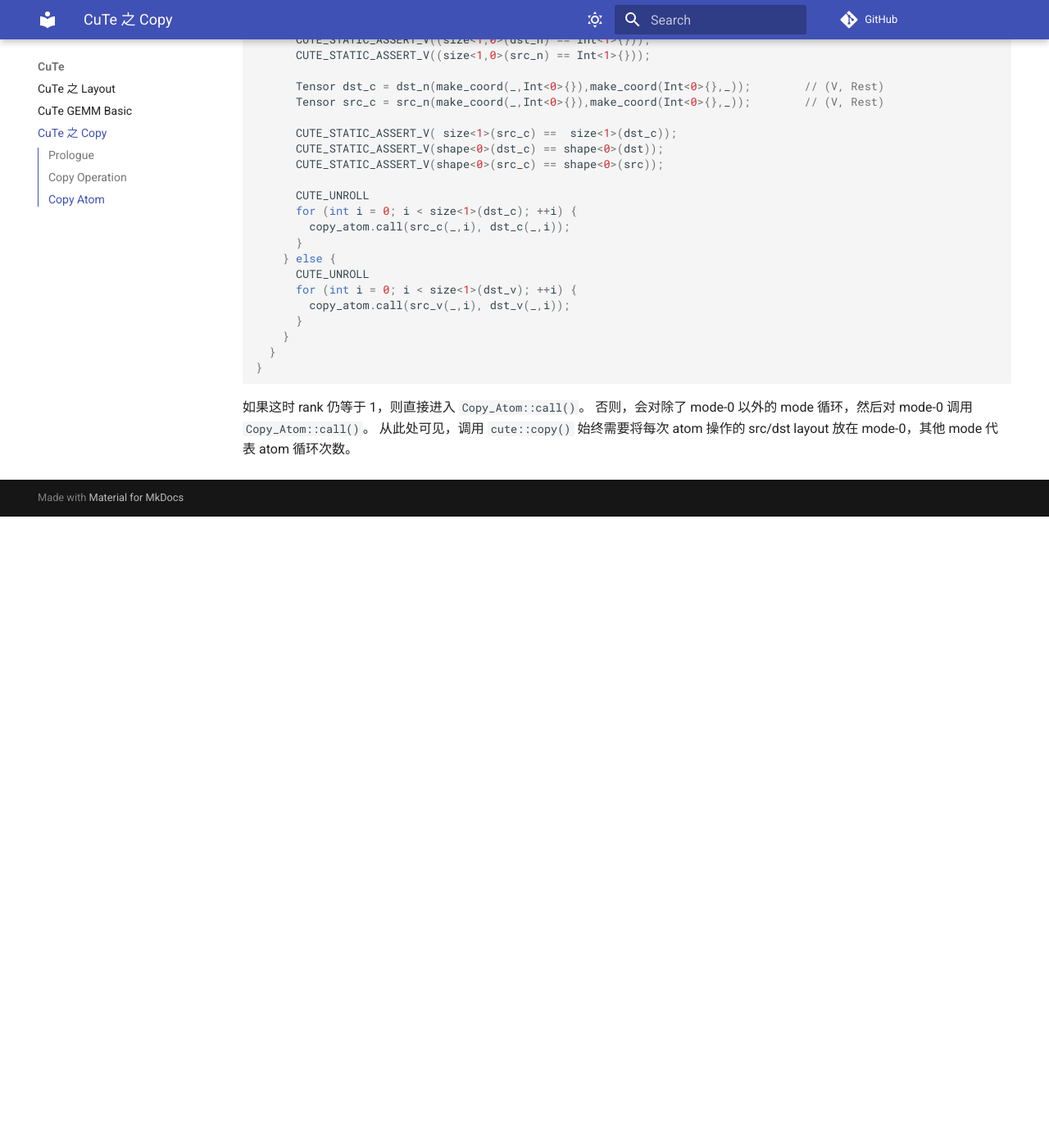
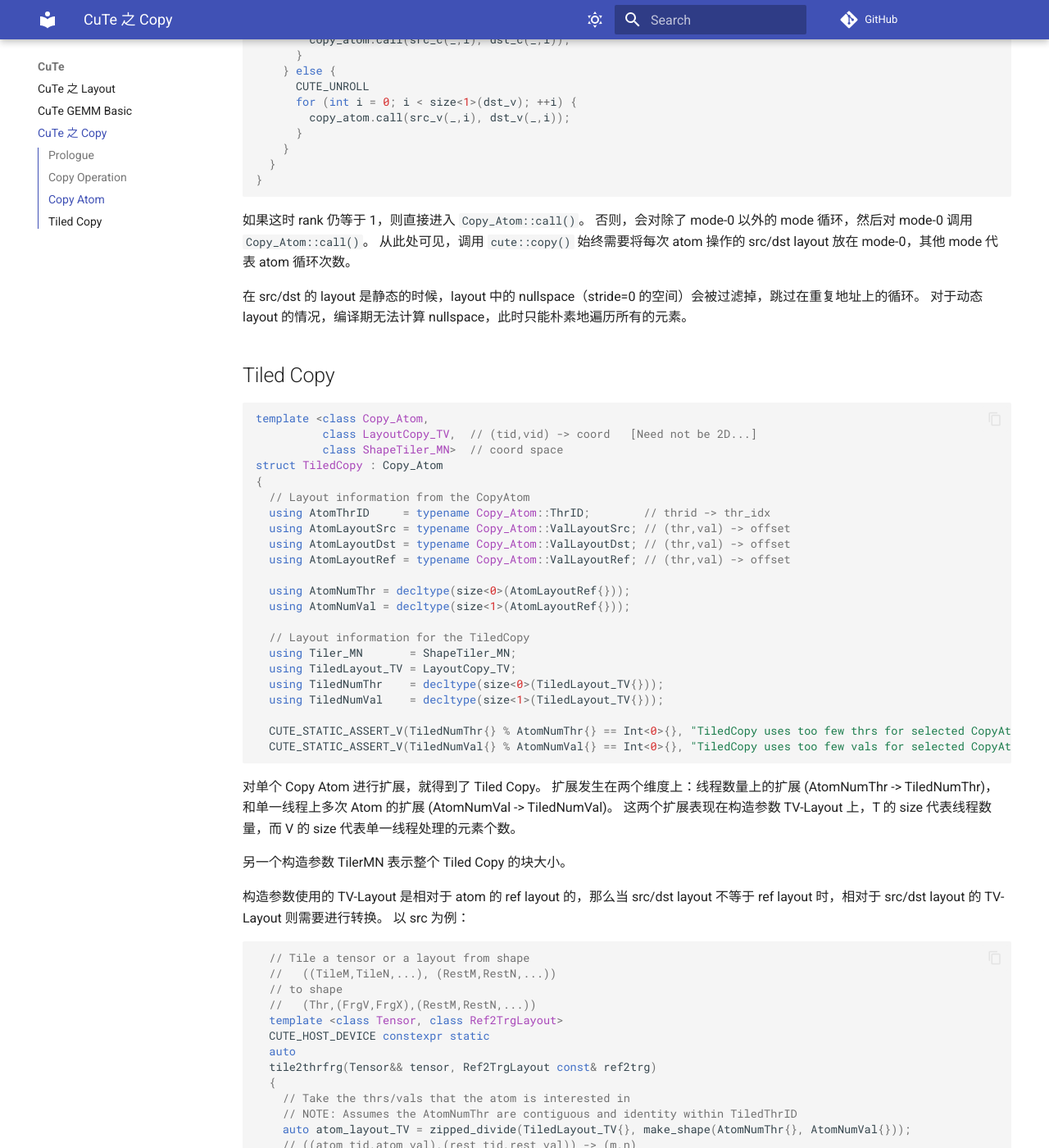
Before and after one commit to onjackay/notes, an MkDocs documentation site: the page built from docs/cute/cute-copy.md, in a window 1280 px wide and 1400 px high, scrolled down 4113 px. Shown: the whole window at 82% size. Built offline with MkDocs 1.6.1 and Material for MkDocs 9.7.7, drawn with Linux system fonts in a browser that asks for light colours; comment, search, counter and statistics services are not loaded; before the commit the page ends 4743 px from its top, so only the background shows below that; some of the changed text lies outside the part shown.

Commit message:
Update cute-copy

````diff
--- a/docs/cute/cute-copy.md
+++ b/docs/cute/cute-copy.md
@@ -173,6 +173,7 @@ copy_unpack(AnyCPYTraits            const&,
 否则，调用 `copy(*this, tensor<0>(src), tensor<0>(dst))`，去掉最外层的 1-rank shape 后回到 `copy.hpp` 中的自由函数：
 
 ```cpp
+// cute/algorithm/copy.hpp
 template <class... CopyArgs,
           class SrcEngine, class SrcLayout,
           class DstEngine, class DstLayout>
@@ -192,26 +193,13 @@ copy(Copy_Atom<CopyArgs...>       const& copy_atom,
     Tensor dst_v = group_modes<1,R>(dst);
 
     if constexpr (is_static<decltype(shape(src_v))>::value && is_static<decltype(shape(dst_v))>::value) {
-      CUTE_STATIC_ASSERT_V(size<1>(src_v) == size<1>(dst_v));
-
       // AutoFilter on the Rest-mode
       auto dst_null = nullspace(layout<1>(dst_v));
 
       Tensor dst_n = zipped_divide(dst_v, make_tile(shape<0>(dst_v), dst_null));  // ((V, NLL), (_1, Rest))
       Tensor src_n = zipped_divide(src_v, make_tile(shape<0>(src_v), dst_null));  // ((V, NLL), (_1, Rest))
-
-      CUTE_STATIC_ASSERT_V(size<1>(src_n) == size<1>(dst_n));
-      CUTE_STATIC_ASSERT_V((cosize<0,1>(dst_n.layout()) == Int<1>{}), "Nullspace definition error");
-      CUTE_STATIC_ASSERT_V((cosize<0,1>(src_n.layout()) == Int<1>{}), "Error: Ambiguous scatter detected in copy");
-      CUTE_STATIC_ASSERT_V((size<1,0>(dst_n) == Int<1>{}));
-      CUTE_STATIC_ASSERT_V((size<1,0>(src_n) == Int<1>{}));
-
       Tensor dst_c = dst_n(make_coord(_,Int<0>{}),make_coord(Int<0>{},_));        // (V, Rest)
       Tensor src_c = src_n(make_coord(_,Int<0>{}),make_coord(Int<0>{},_));        // (V, Rest)
-
-      CUTE_STATIC_ASSERT_V( size<1>(src_c) ==  size<1>(dst_c));
-      CUTE_STATIC_ASSERT_V(shape<0>(dst_c) == shape<0>(dst));
-      CUTE_STATIC_ASSERT_V(shape<0>(src_c) == shape<0>(src));
 
       CUTE_UNROLL
       for (int i = 0; i < size<1>(dst_c); ++i) {
@@ -230,3 +218,98 @@ copy(Copy_Atom<CopyArgs...>       const& copy_atom,
 如果这时 rank 仍等于 1，则直接进入 `Copy_Atom::call()`。
 否则，会对除了 mode-0 以外的 mode 循环，然后对 mode-0 调用 `Copy_Atom::call()`。
 从此处可见，调用 `cute::copy()` 始终需要将每次 atom 操作的 src/dst layout 放在 mode-0，其他 mode 代表 atom 循环次数。
+
+在 src/dst 的 layout 是静态的时候，layout 中的 nullspace（stride=0 的空间）会被过滤掉，跳过在重复地址上的循环。
+对于动态 layout 的情况，编译期无法计算 nullspace，此时只能朴素地遍历所有的元素。
+
+## Tiled Copy
+
+```cpp
+template <class Copy_Atom,
+          class LayoutCopy_TV,  // (tid,vid) -> coord   [Need not be 2D...]
+          class ShapeTiler_MN>  // coord space
+struct TiledCopy : Copy_Atom
+{
+  // Layout information from the CopyAtom
+  using AtomThrID     = typename Copy_Atom::ThrID;        // thrid -> thr_idx
+  using AtomLayoutSrc = typename Copy_Atom::ValLayoutSrc; // (thr,val) -> offset
+  using AtomLayoutDst = typename Copy_Atom::ValLayoutDst; // (thr,val) -> offset
+  using AtomLayoutRef = typename Copy_Atom::ValLayoutRef; // (thr,val) -> offset
+
+  using AtomNumThr = decltype(size<0>(AtomLayoutRef{}));
+  using AtomNumVal = decltype(size<1>(AtomLayoutRef{}));
+
+  // Layout information for the TiledCopy
+  using Tiler_MN       = ShapeTiler_MN;
+  using TiledLayout_TV = LayoutCopy_TV;
+  using TiledNumThr    = decltype(size<0>(TiledLayout_TV{}));
+  using TiledNumVal    = decltype(size<1>(TiledLayout_TV{}));
+
+  CUTE_STATIC_ASSERT_V(TiledNumThr{} % AtomNumThr{} == Int<0>{}, "TiledCopy uses too few thrs for selected CopyAtom");
+  CUTE_STATIC_ASSERT_V(TiledNumVal{} % AtomNumVal{} == Int<0>{}, "TiledCopy uses too few vals for selected CopyAtom");
+```
+
+对单个 Copy Atom 进行扩展，就得到了 Tiled Copy。
+扩展发生在两个维度上：线程数量上的扩展 (AtomNumThr -> TiledNumThr)，和单一线程上多次 Atom 的扩展 (AtomNumVal -> TiledNumVal)。
+这两个扩展表现在构造参数 TV-Layout 上，T 的 size 代表线程数量，而 V 的 size 代表单一线程处理的元素个数。
+
+另一个构造参数 TilerMN 表示整个 Tiled Copy 的块大小。
+
+构造参数使用的 TV-Layout 是相对于 atom 的 ref layout 的，那么当 src/dst layout 不等于 ref layout 时，相对于 src/dst layout 的 TV-Layout 则需要进行转换。
+以 src 为例：
+
+```cpp
+  // Tile a tensor or a layout from shape
+  //   ((TileM,TileN,...), (RestM,RestN,...))
+  // to shape
+  //   (Thr,(FrgV,FrgX),(RestM,RestN,...))
+  template <class Tensor, class Ref2TrgLayout>
+  CUTE_HOST_DEVICE constexpr static
+  auto
+  tile2thrfrg(Tensor&& tensor, Ref2TrgLayout const& ref2trg)
+  {
+    // Take the thrs/vals that the atom is interested in
+    // NOTE: Assumes the AtomNumThr are contiguous and identity within TiledThrID
+    auto atom_layout_TV = zipped_divide(TiledLayout_TV{}, make_shape(AtomNumThr{}, AtomNumVal{}));
+    // ((atom_tid,atom_val),(rest_tid,rest_val)) -> (m,n)
+
+    // Transform to the trg layout
+    auto trg_layout_TV = atom_layout_TV.compose(ref2trg, _);
+    // ((trg_tid,trg_val),(rest_tid,rest_val)) -> (m,n)
+
+    // Transform the thrs mode from thrid to thr_idx
+    // NOTE: Assumes the AtomNumThr are contiguous and identity within TiledThrID
+    auto thrval2mn = coalesce(zip(trg_layout_TV), Shape<_1,Shape<_1,_1>>{});
+    // ((trg_tid,rest_tid),(trg_val,rest_val)) -> (m,n)
+
+    /// ==================
+
+    // Transform the tile mode
+    auto tv_tensor = tensor.compose(thrval2mn, _);
+    // ((thrid,val),(RestM,RestN,...))
+
+    // Unfold and return
+    return tv_tensor(make_coord(_,_), _);
+  }
+
+  // Tile a tensor or a layout from shape
+  //   (M,N,...)
+  // to shape
+  //   (Thr,(FrgV,FrgX),(RestM,RestN,...))
+  // where
+  //   Thr:   The logical threads within the tiled copy.
+  //   FrgV:  The values local to a COPY_ATOM Src.
+  //   FrgX:  The values tiled across COPY_ATOMs Src.
+  //   RestM: The values tiled in M.
+  //   RestN: The values tiled in N.
+  template <class STensor>
+  CUTE_HOST_DEVICE constexpr static
+  auto
+  tidfrg_S(STensor&& stensor)
+  {
+    CUTE_STATIC_ASSERT_V(rank(stensor) >= rank(Tiler_MN{}), "Rank of tensor to be partitioned too small.");
+
+    // Tile the stensor and compute the (src-thr, src-val) -> (ref-thr, ref-val) layout
+    return tile2thrfrg(zipped_divide(stensor,Tiler_MN{}), right_inverse(AtomLayoutRef{}).compose(AtomLayoutSrc{}));
+  }
+```
````
